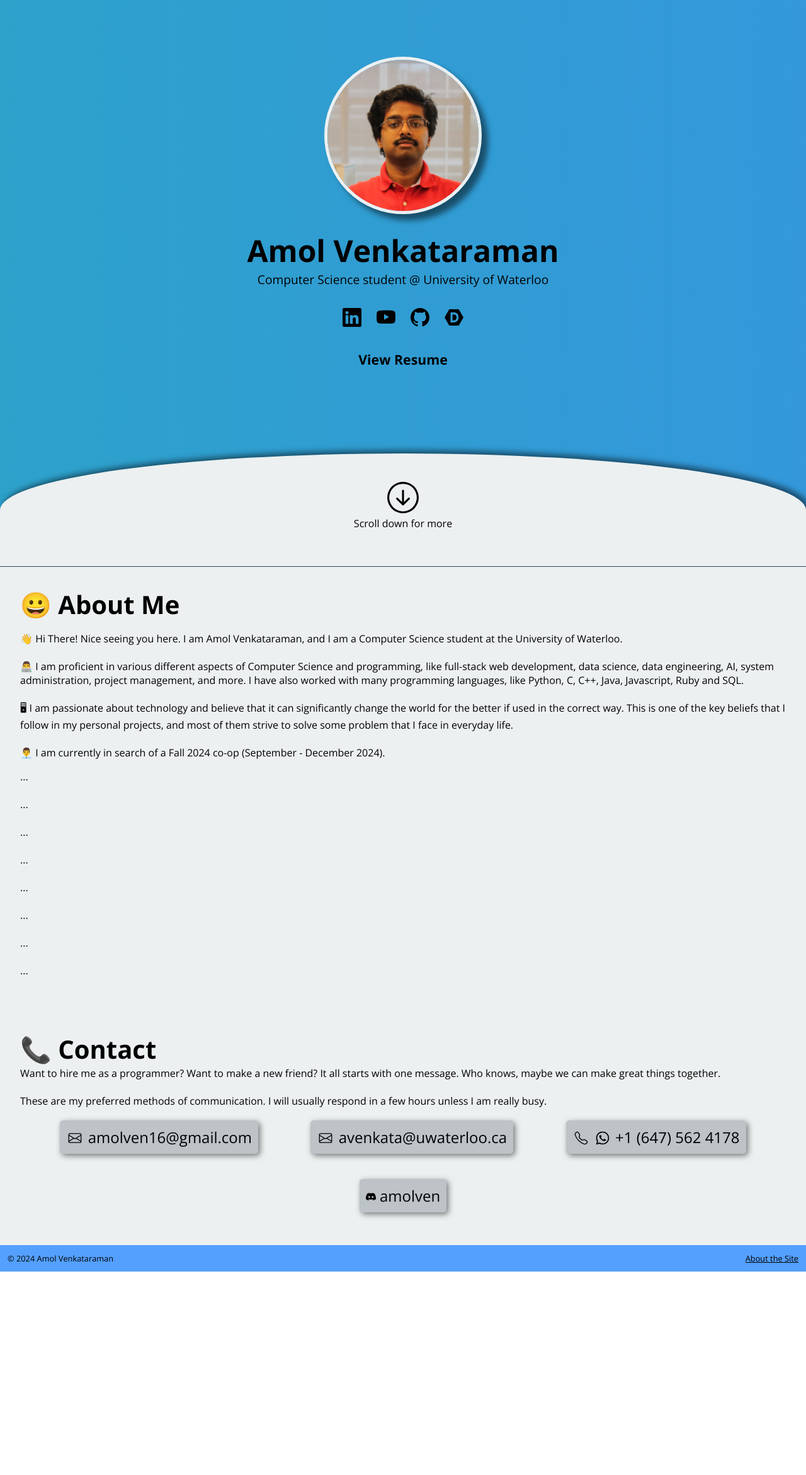
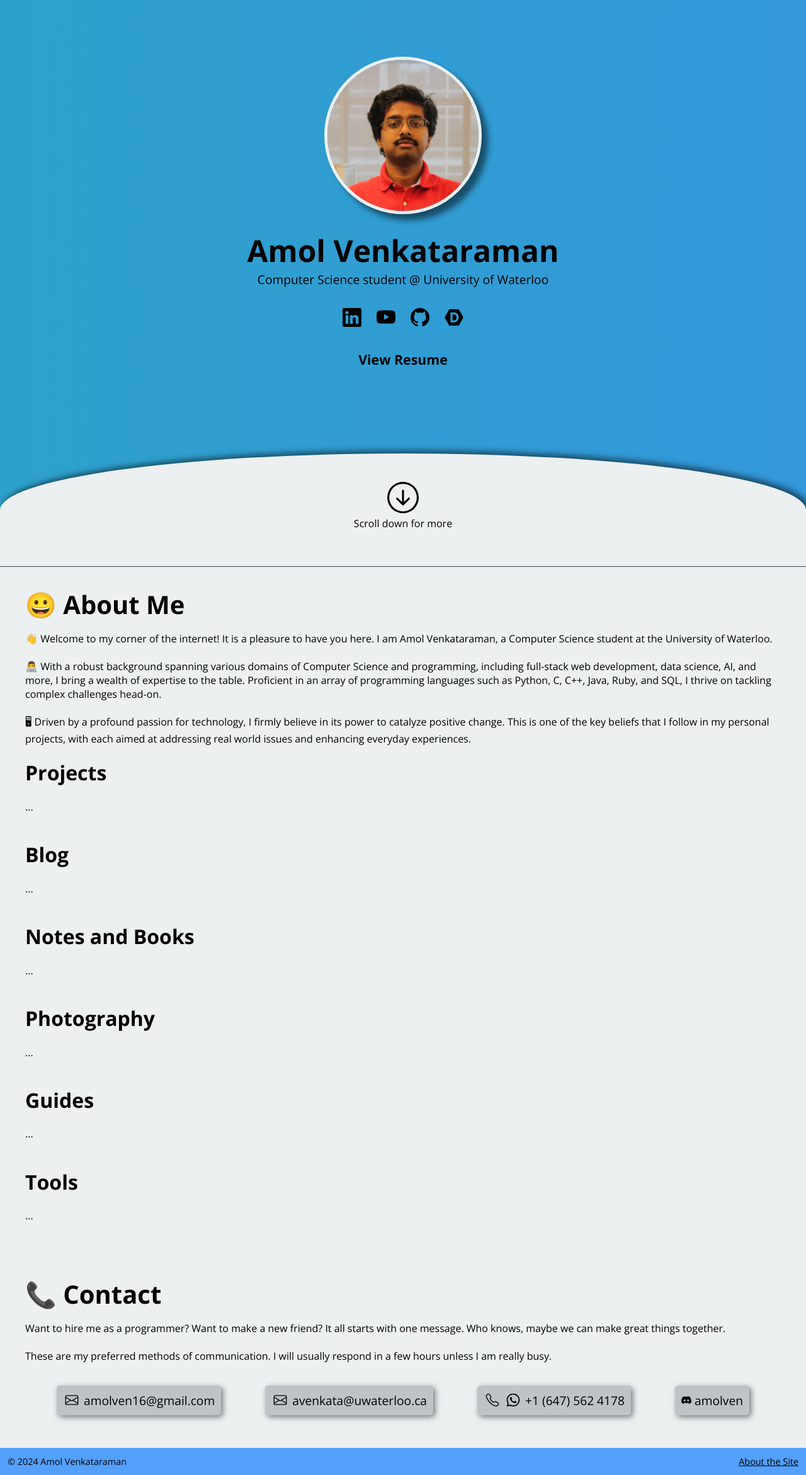
Before and after one commit to amolvenkataraman/amolvenkataraman.github.io, a Jekyll site: the page built from index.html, in a window 1280 px wide. Shown: the whole page at 63% size. Built offline with Jekyll 4.4.1, drawn with Linux system fonts in a browser that asks for light colours; before the commit the page ends 2019 px from its top, so only the background shows below that.

Commit message:
Many changes

```diff
--- a/about.html
+++ b/about.html
@@ -4,7 +4,7 @@ layout: page
 permalink: /about/
 ---
 
-<div class="panel fullheight content content-3">
+<div class="content-panel fullheight content">
     <span class="panel-header">About the Site</span>
 
     <ul>
--- a/blog.html
+++ b/blog.html
@@ -4,7 +4,7 @@ layout: page
 permalink: /blog/
 ---
 
-<div class="panel fullheight content content-3">
+<div class="content-panel fullheight content">
     <span class="panel-header">Personal Blog</span>
     <br>
     The layout for this page is still a work in progress. Here is a list of all the currently published blogs.
--- a/index.html
+++ b/index.html
@@ -59,45 +59,57 @@ permalink: /
         </div>
         <span class="scroll-prompt">Scroll down for more</span>
     </div>
+
     <div class="panel fullheight content content-1">
+        <div class="content-panel">
             <span class="panel-header">😀 About Me</span>
             <p class="overview">
-            👋 Hi There! Nice seeing you here. I am Amol Venkataraman, and I am a Computer Science student at the University of Waterloo.
+                👋 Welcome to my corner of the internet! It is a pleasure to have you here. I am Amol Venkataraman, a Computer Science student at the University of Waterloo.
                 <br><br>
 
-            👨‍💻 I am proficient in various different aspects of Computer Science and programming, like full-stack web development, data science, data engineering, AI, system administration, project management, and more. I have also worked with many programming languages, like Python, C, C++, Java, Javascript, Ruby and SQL.
+                👨‍💻 With a robust background spanning various domains of Computer Science and programming, including full-stack web development, data science, AI, and more, I bring a wealth of expertise to the table. Proficient in an array of programming languages such as Python, C, C++, Java, Ruby, and SQL, I thrive on tackling complex challenges head-on.
                 <br><br>
 
-            🖥 I am passionate about technology and believe that it can significantly change the world for the better if used in the correct way. This is one of the key beliefs that I follow in my personal projects, and most of them strive to solve some problem that I face in everyday life.
+                🖥 Driven by a profound passion for technology, I firmly believe in its power to catalyze positive change. This is one of the key beliefs that I follow in my personal projects, with each aimed at addressing real world issues and enhancing everyday experiences.
+            </p>
+
+            <h1>Projects</h1>
+            ...
             <br><br>
 
-            👨‍💼 I am currently in search of a Fall 2024 co-op (September - December 2024).
+            <h1>Blog</h1>
+            ...
+            <br><br>
+
+            <h1>Notes and Books</h1>
+            ...
+            <br><br>
+
+            <h1>Photography</h1>
+            ...
+            <br><br>
+
+            <h1>Guides</h1>
+            ...
+            <br><br>
+
+            <h1>Tools</h1>
+            ...
+            <br><br>
+
+
+        </div>
+    </div>
+
+    <div class="panel fullheight content content-n">
+        <div class="content-panel">
+            <span class="panel-header">📞 Contact</span>
+            <p class="overview">
+                Want to hire me as a programmer? Want to make a new friend? It all starts with one message. Who knows, maybe we can make great things together.
+                <br><br>
+                These are my preferred methods of communication. I will usually respond in a few hours unless I am really busy.
             </p>
 
-        ...
-        <br><br>
-        ...
-        <br><br>
-        ...
-        <br><br>
-        ...
-        <br><br>
-        ...
-        <br><br>
-        ...
-        <br><br>
-        ...
-        <br><br>
-        ...
-        <br><br>
-    </div>
-
-    <div class="panel fullheight content content-5">
-        <span class="panel-header">📞 Contact</span>
-        <br>
-        <span>Want to hire me as a programmer? Want to make a new friend? It all starts with one message. Who knows, maybe we can make great things together.</span>
-        <br><br>
-        These are my preferred methods of communication. I will usually respond in a few hours unless I am really busy.
             <div class="contact">
                 <div class="contact-method">
                     <a href="mailto:amolven16@gmail.com" class="social-link">
@@ -139,6 +151,7 @@ permalink: /
                 </div>
             </div>
         </div>
+    </div>
 
     {% include footer.html %}
 </div>
--- a/static/styles.css
+++ b/static/styles.css
@@ -122,6 +122,7 @@ a, a:hover, a:visited {
     font-size: 1.1em;
     display: flex;
     gap: 1.5rem;
+    align-items: center;
 }
 
 .navbar a, .navbar-links a,
@@ -150,6 +151,13 @@ a, a:hover, a:visited {
     position: relative;
     width: 100%;
     z-index: 10;
+}
+
+.content-panel {
+    width: 1200px;
+    max-width: 100%;
+    margin-left: auto;
+    margin-right: auto;
 }
 
 .fullheight {
@@ -198,7 +206,7 @@ a, a:hover, a:visited {
     }
 
     .contact-method {
-        font-size: 1em!important;
+        font-size: 0.8!important;
     }
 }
 
@@ -411,6 +419,12 @@ a, a:hover, a:visited {
     line-height: 1.6;
 }
 
+.slab-description ul {
+    padding-left: 30px;
+    margin-top: 10px;
+    margin-bottom: 10px;
+}
+
 .st-right {
     text-align: center;
 }
@@ -431,7 +445,7 @@ a, a:hover, a:visited {
     margin: 20px;
     padding: 10px;
     border-radius: 5px;
-    font-size: 1.5em;
+    font-size: 1.2em;
     box-shadow: 3px 3px 10px rgba(0, 0, 0, 0.5);
 }
 
@@ -442,7 +456,7 @@ a, a:hover, a:visited {
 
 .footer {
     background-color: var(--accent3);
-    font-size: 0.8em;
+    font-size: 0.9em;
     padding: 12px;
     display: flex;
     justify-content: space-between;
```
Also changed, not shown: experience.html (+8 -9 lines). Lines whose indentation alone changed are shown as unchanged.
